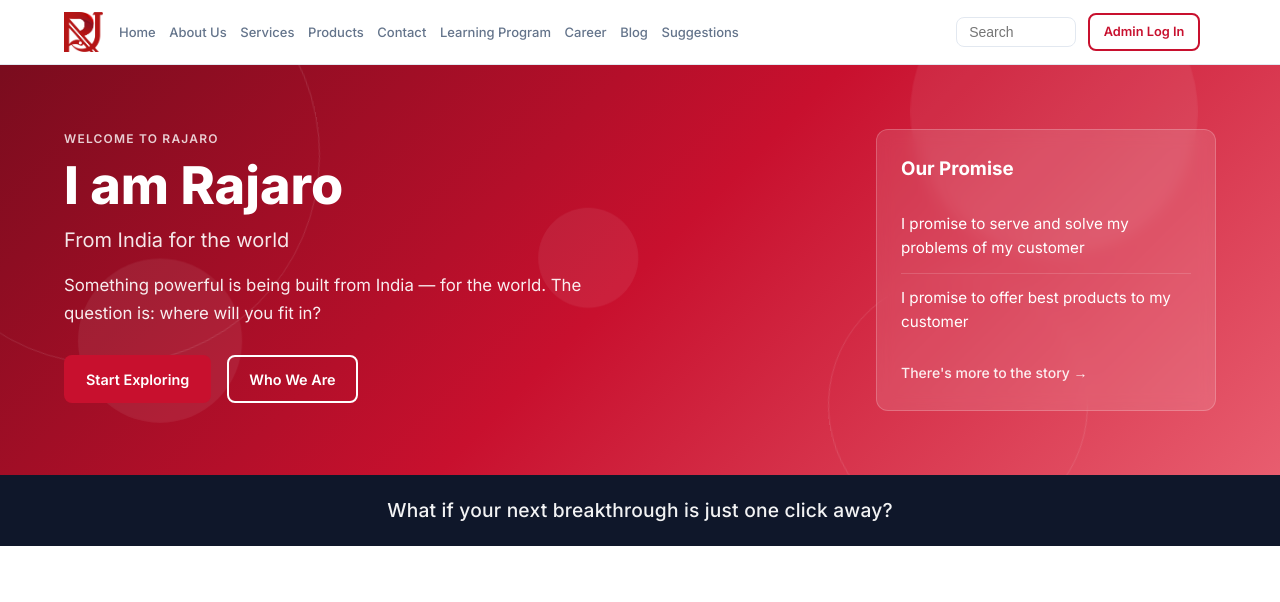
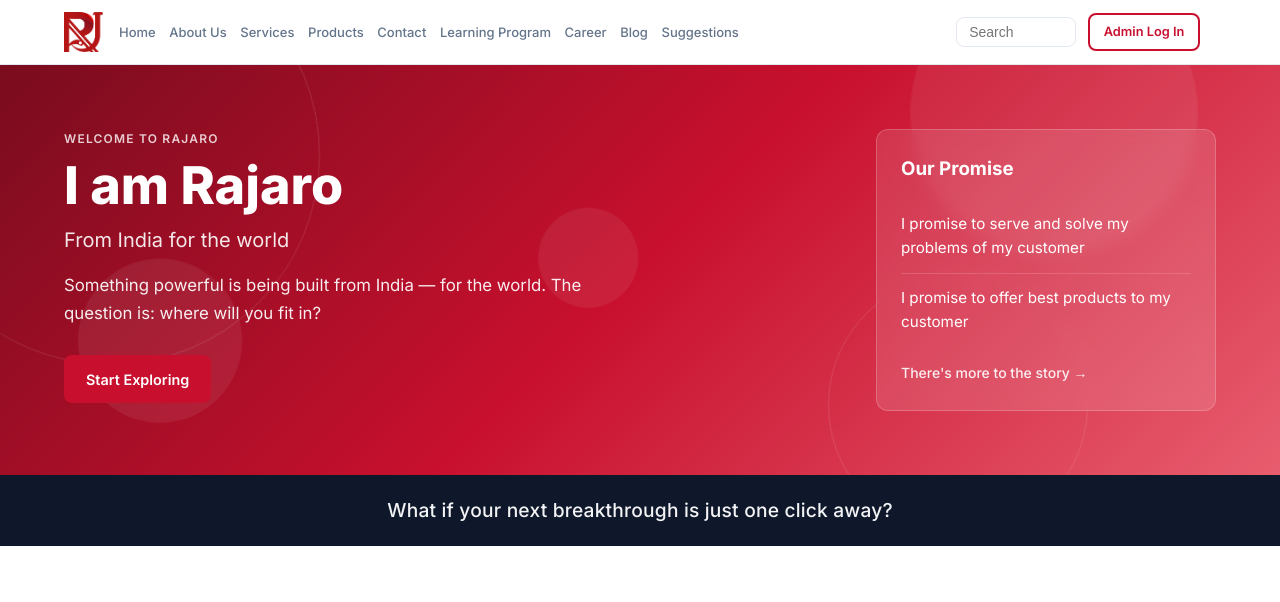
Before and after one commit to Researchpeoplecommunity/rajaro_website, a Flask app: page / in a window 1280 px wide. Shown: the top 602 px of the page. Run offline with Flask 3, Linux system fonts and the light colour scheme; data comes from the database, SQL or seed files in the repository.

Commit message:
Remove Who We Are button from home hero.
Co-authored-by: Cursor <cursoragent@cursor.com>

```diff
--- a/templates/home.html
+++ b/templates/home.html
@@ -17,7 +17,6 @@
       <p class="hero-hook">{{ hero_hook }}</p>
       <div class="hero-actions">
         <a href="#digital-world" class="btn btn-primary">{{ hero_btn_explore }}</a>
-        <a href="{{ url_for('public.about') }}" class="btn btn-outline">{{ hero_btn_about }}</a>
       </div>
     </div>
     <div class="promises-card">
```
